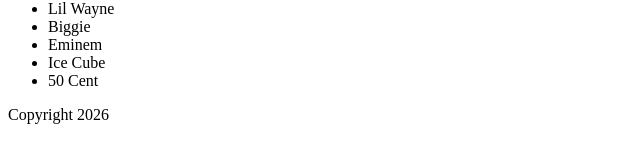
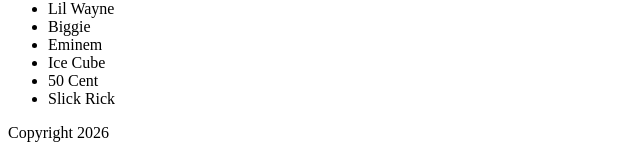
Before and after one commit to SMcGregor199/arapblog, a React (Vite) app: page / in a window 1280 px wide. Shown: the part 727-882 px from the top of the page, without its empty margins (0-640 px from the left). Built offline with nearby package versions, Linux system fonts and the light colour scheme.

Commit message:
Add Slick Rick to the list of artists

```diff
--- a/src/App.jsx
+++ b/src/App.jsx
@@ -37,6 +37,7 @@ const Main = () => {
         <li>Eminem</li>
         <li>Ice Cube</li>
         <li>50 Cent</li>
+        <li>Slick Rick</li>
       </ul>
     </main>
   )
```
